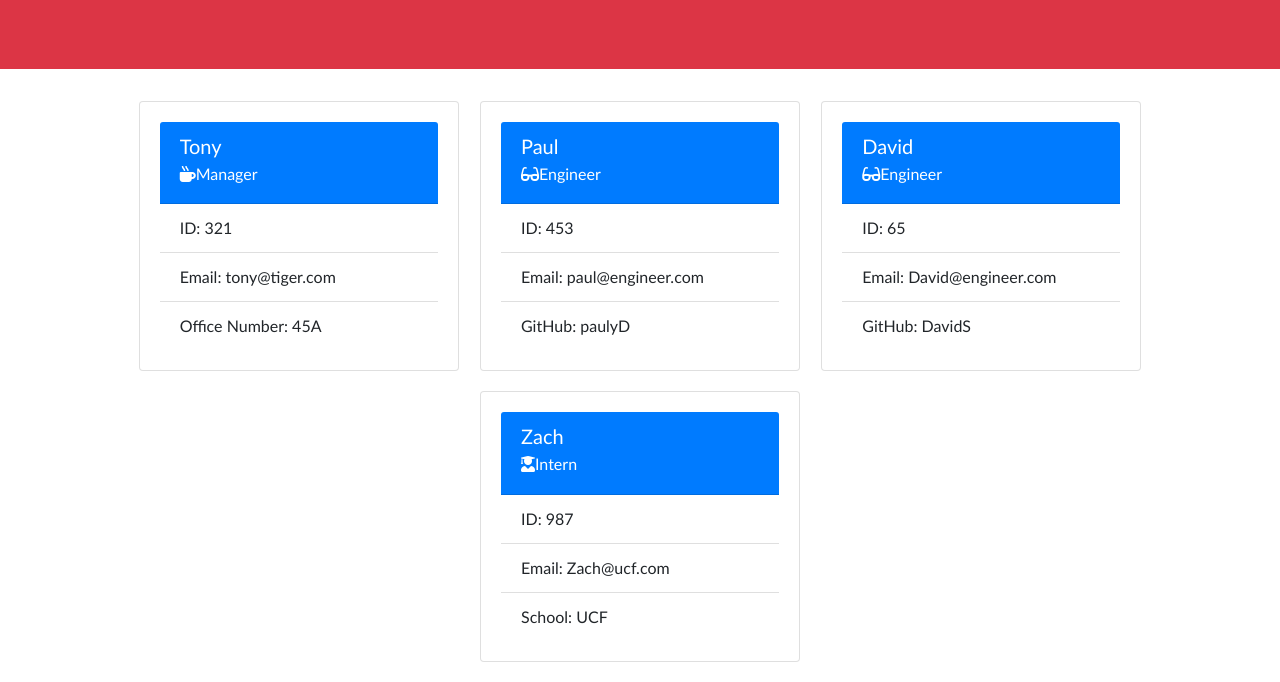
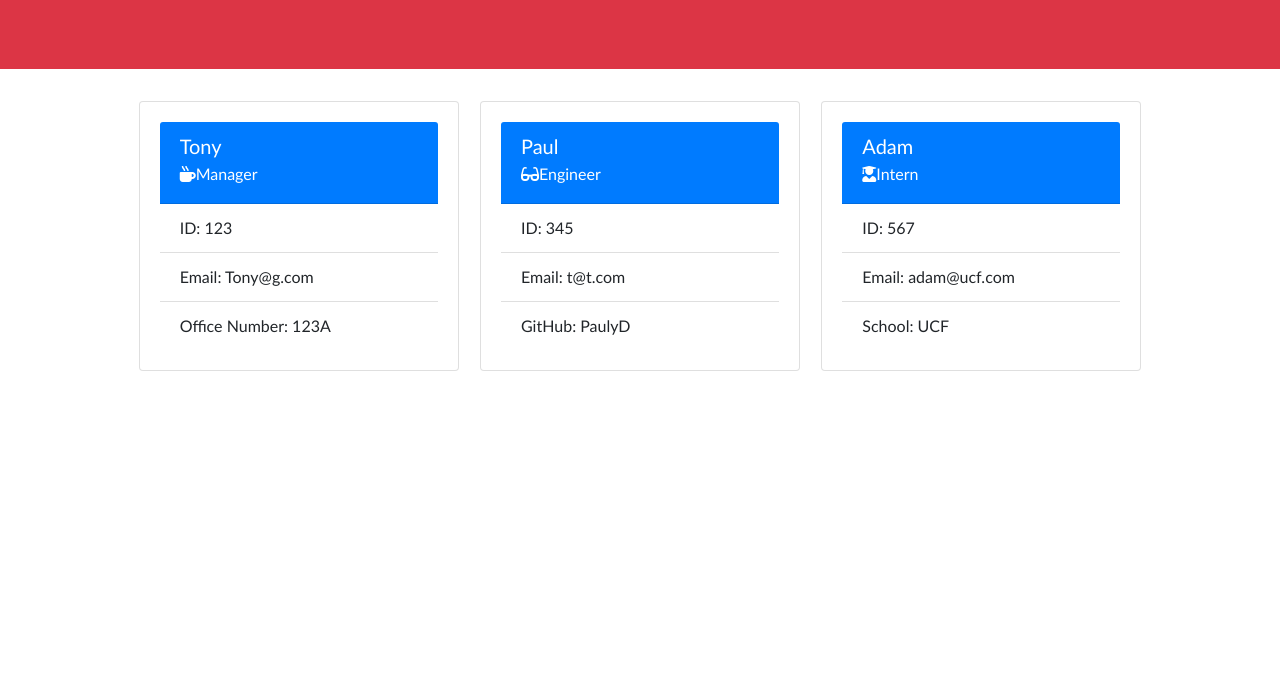
Before and after one commit to mooreFL/Team-Profile-Generator, a website: page index.html in a window 1280 px wide. Shown: the part 134-816 px from the top of the page. Drawn offline with nearby package versions, Linux system fonts and the light colour scheme.

```diff
--- a/index.html
+++ b/index.html
@@ -28,9 +28,9 @@
       <h6 class="card-subtitle mb-2"><i class="fas fa-mug-hot"></i>Manager</h6>
       </div>
       <ul class="list-group list-group-flush">
-          <li class="list-group-item">ID: 321</li>
-          <li class="list-group-item">Email: tony@tiger.com</li>
-          <li class="list-group-item">Office Number: 45A</li>
+          <li class="list-group-item">ID: 123</li>
+          <li class="list-group-item">Email: Tony@g.com</li>
+          <li class="list-group-item">Office Number: 123A</li>
         </ul>
     </div>
   </div><div class="card" style="width: 20rem;">
@@ -40,32 +40,20 @@
         <h6 class="card-subtitle mb-2"><i class="fas fa-glasses"></i>Engineer</h6>
         </div>
         <ul class="list-group list-group-flush">
-            <li class="list-group-item">ID: 453</li>
-            <li class="list-group-item">Email: paul@engineer.com</li>
-            <li class="list-group-item">GitHub: paulyD</li>
+            <li class="list-group-item">ID: 345</li>
+            <li class="list-group-item">Email: t@t.com</li>
+            <li class="list-group-item">GitHub: PaulyD</li>
         </ul>
     </div>
 </div><div class="card" style="width: 20rem;">
     <div class="card-body">
         <div class="card-header">
-        <h5 class="card-title"> David </h5>
-        <h6 class="card-subtitle mb-2"><i class="fas fa-glasses"></i>Engineer</h6>
-        </div>
-        <ul class="list-group list-group-flush">
-            <li class="list-group-item">ID: 65</li>
-            <li class="list-group-item">Email: David@engineer.com</li>
-            <li class="list-group-item">GitHub: DavidS</li>
-        </ul>
-    </div>
-</div><div class="card" style="width: 20rem;">
-    <div class="card-body">
-        <div class="card-header">
-        <h5 class="card-title"> Zach </h5>
+        <h5 class="card-title"> Adam </h5>
         <h6 class="card-subtitle mb-2"><i class="fas fa-user-graduate"></i>Intern </h6>
         </div>
         <ul class="list-group list-group-flush">
-            <li class="list-group-item">ID: 987</li>
-            <li class="list-group-item">Email: Zach@ucf.com</li>
+            <li class="list-group-item">ID: 567</li>
+            <li class="list-group-item">Email: adam@ucf.com</li>
             <li class="list-group-item">School: UCF</li>
         </ul>
     </div>
```
Also changed, not shown: README.md.
